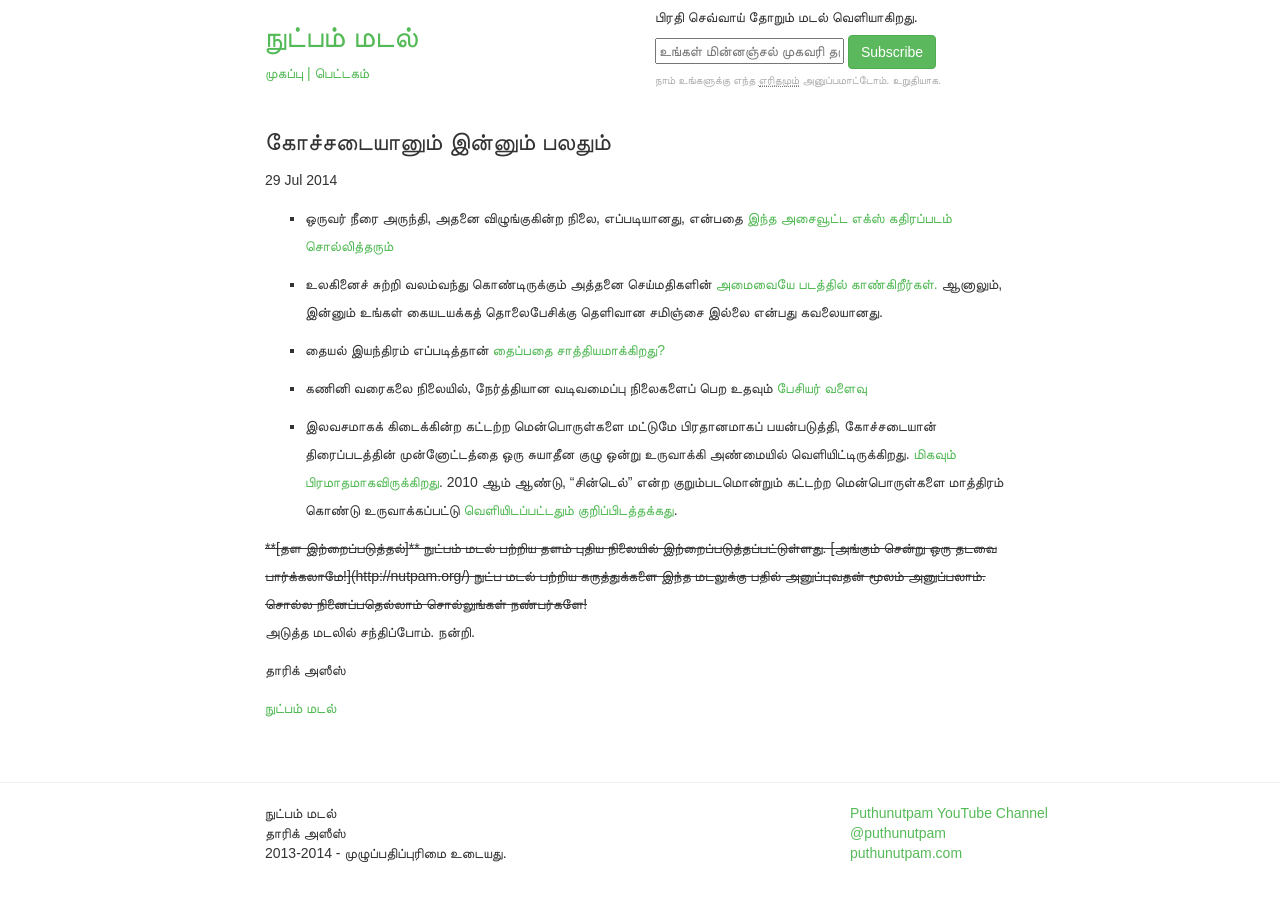
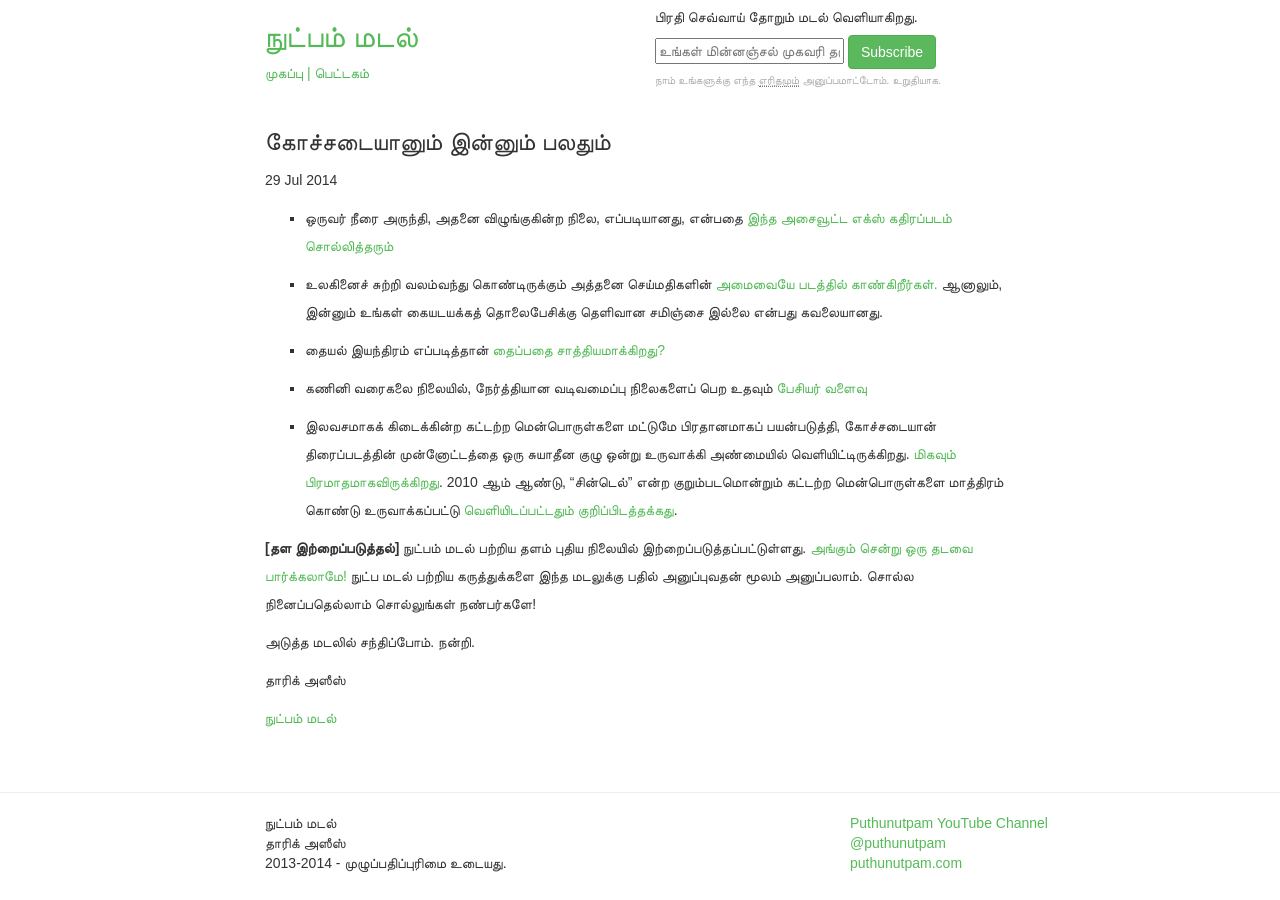
Before and after one commit to nutpam/nutpam-madal, a Jekyll site: the page built from _posts/2014-07-29-issue-8.md, in a window 1280 px wide. Built offline with Jekyll 4.4.1, drawn with Linux system fonts in a browser that asks for light colours; nearby versions of some CDN libraries; some web fonts are replaced; some of the changed lines change nothing that is shown.

Commit message:
Update 2014-07-29-issue-8.md

```diff
--- a/_posts/2014-07-29-issue-8.md
+++ b/_posts/2014-07-29-issue-8.md
@@ -16,7 +16,7 @@ issue: மடல் 08
 
 - இலவசமாகக் கிடைக்கின்ற கட்டற்ற மென்பொருள்களை மட்டுமே பிரதானமாகப் பயன்படுத்தி, கோச்சடையான் திரைப்படத்தின் முன்னோட்டத்தை ஒரு சுயாதீன குழு ஒன்று உருவாக்கி அண்மையில் வெளியிட்டிருக்கிறது. [மிகவும் பிரமாதமாகவிருக்கிறது](https://www.youtube.com/watch?v=Ni3rkBYHulU). 2010 ஆம் ஆண்டு, "சின்டெல்" என்ற குறும்படமொன்றும் கட்டற்ற மென்பொருள்களை மாத்திரம் கொண்டு உருவாக்கப்பட்டு [வெளியிடப்பட்டதும் குறிப்பிடத்தக்கது](https://www.youtube.com/watch?v=eRsGyueVLvQ).
 
-<strike>**[தள இற்றைப்படுத்தல்]** நுட்பம் மடல் பற்றிய தளம் புதிய நிலையில் இற்றைப்படுத்தப்பட்டுள்ளது. [அங்கும் சென்று ஒரு தடவை பார்க்கலாமே!](http://nutpam.org/) நுட்ப மடல் பற்றிய கருத்துக்களை இந்த மடலுக்கு பதில் அனுப்புவதன் மூலம் அனுப்பலாம். சொல்ல நினைப்பதெல்லாம் சொல்லுங்கள் நண்பர்களே!</strike>
+**[தள இற்றைப்படுத்தல்]** நுட்பம் மடல் பற்றிய தளம் புதிய நிலையில் இற்றைப்படுத்தப்பட்டுள்ளது. [அங்கும் சென்று ஒரு தடவை பார்க்கலாமே!](http://nutpam.org/) நுட்ப மடல் பற்றிய கருத்துக்களை இந்த மடலுக்கு பதில் அனுப்புவதன் மூலம் அனுப்பலாம். சொல்ல நினைப்பதெல்லாம் சொல்லுங்கள் நண்பர்களே!
 
 அடுத்த மடலில் சந்திப்போம். நன்றி.
 
```
